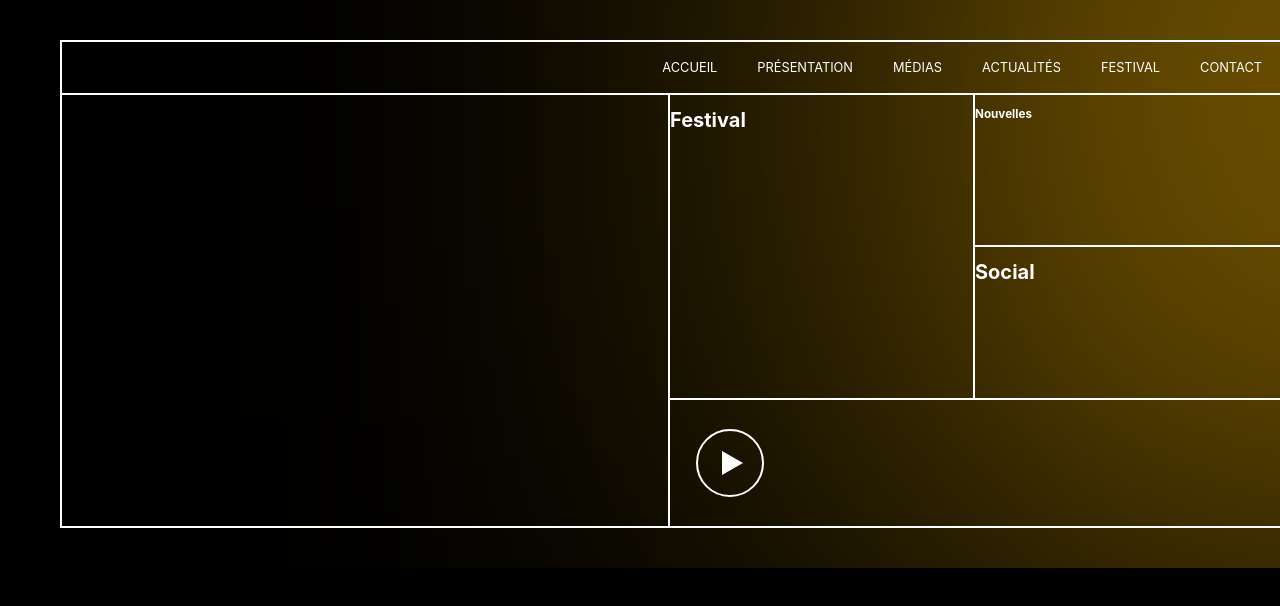
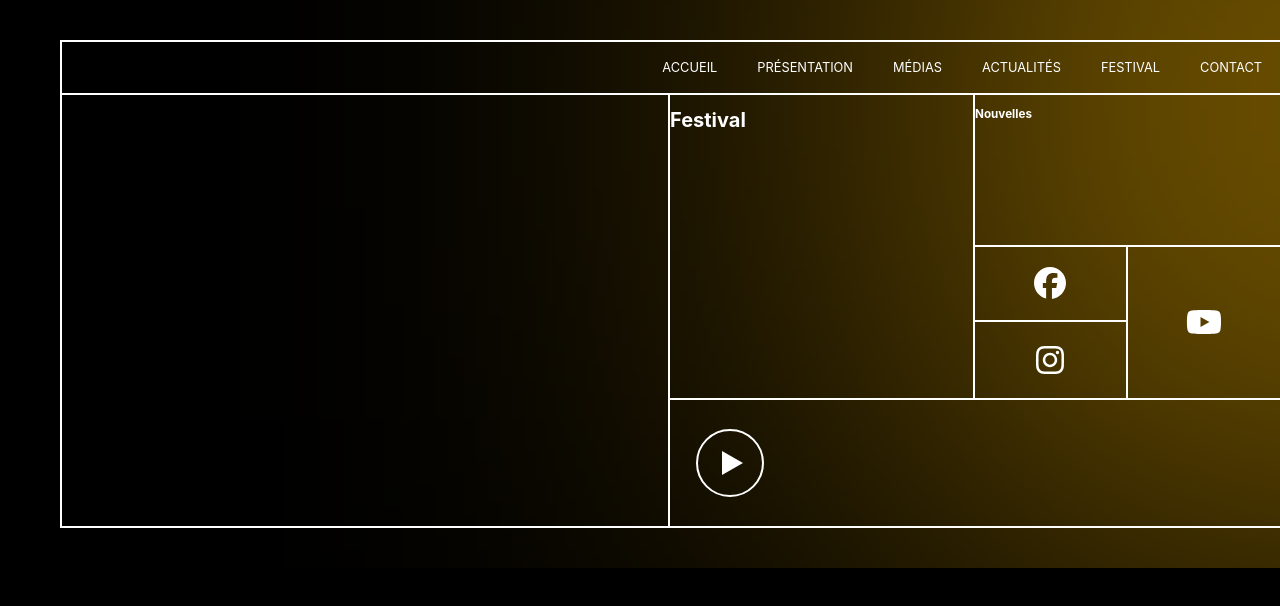
Before and after one commit to artveraa/jazzenvelay, a React (Create React App) app: page / in a window 1280 px wide. Shown: the top 606 px of the page. Built offline with nearby package versions, Linux system fonts and the light colour scheme; no server answers.

Commit message:
Hover social menu

```diff
--- a/package.json
+++ b/package.json
@@ -3,6 +3,10 @@
   "version": "0.1.0",
   "private": true,
   "dependencies": {
+    "@fortawesome/fontawesome-svg-core": "^6.4.0",
+    "@fortawesome/free-brands-svg-icons": "^6.4.0",
+    "@fortawesome/free-solid-svg-icons": "^6.4.0",
+    "@fortawesome/react-fontawesome": "^0.2.0",
     "@portabletext/react": "^3.0.0",
     "@sanity/client": "^6.1.1",
     "@testing-library/jest-dom": "^5.16.5",
--- a/src/components/HomeBanner/MultiGrid/Social/index.js
+++ b/src/components/HomeBanner/MultiGrid/Social/index.js
@@ -1,9 +1,45 @@
 import './style.scss';
+import {Link} from "react-router-dom";
+import {FontAwesomeIcon} from "@fortawesome/react-fontawesome";
+import {faFacebook} from "@fortawesome/free-brands-svg-icons";
+import {faInstagram} from "@fortawesome/free-brands-svg-icons";
+import {faYoutube} from "@fortawesome/free-brands-svg-icons";
+import {useEffect, useState} from "react";
+
 
 const Social = () => {
+
+    const [color, setColor] = useState('');
+
+    useEffect(() => {
+        const socials = document.querySelectorAll('.social-link');
+
+        socials.forEach((social) => {
+            console.log(social)
+            social.addEventListener('mouseenter', () => {
+                if (social.classList.contains('facebook')) {
+                    setColor(' facebook');
+                } else if (social.classList.contains('instagram')) {
+                    setColor(' instagram');
+                } else if (social.classList.contains('youtube')) {
+                    setColor(' youtube');
+                } else {
+                    setColor('');
+                }
+            });
+
+
+            social.addEventListener('mouseleave', () => {
+                setColor('');
+            });
+        });
+    }, []);
+
     return (
-        <div className={'social-card'}>
-            <h1>Social</h1>
+        <div className={'social-card' + color}>
+            <Link to={'facebook.com'} className={'social-link facebook'}><FontAwesomeIcon icon={faFacebook}/></Link>
+            <Link to={'instagram.com'} className={'social-link instagram'}><FontAwesomeIcon icon={faInstagram}/></Link>
+            <Link to={'youtube.com'} className={'social-link youtube'}><FontAwesomeIcon icon={faYoutube}/></Link>
         </div>
     )
 }
--- a/src/components/HomeBanner/MultiGrid/Social/style.scss
+++ b/src/components/HomeBanner/MultiGrid/Social/style.scss
@@ -1,5 +1,46 @@
 .social-card {
     grid-column: 2 / 3;
     grid-row: 2 / 3;
+    display: grid;
+    grid-template-columns: 1fr 1fr;
+    grid-template-rows: 1fr 1fr;
+    transition: background .3s ease;
+
+    .social-link {
+        display: flex;
+        justify-content: center;
+        align-items: center;
+        color: #fff;
+        font-size: 2.5vw;
+        text-decoration: none;
+    }
+
+    .social-link:nth-child(1) {
+        border-right: solid 2px #fff;
+        border-bottom: solid 2px #fff;
+    }
+
+    .social-link:nth-child(2) {
+        grid-column: 1 / 2;
+        grid-row: 2 / 3;
+        border-right: solid 2px #fff;
+    }
+
+    .social-link:nth-child(3) {
+        grid-column: 2 / 3;
+        grid-row: 1 / 3;
+    }
+
+    &.youtube {
+        background: #ff0000;
+    }
+
+    &.facebook {
+        background: #3b5998;
+    }
+
+    &.instagram {
+        background:linear-gradient(45deg, #405de6, #5851db, #833ab4, #c13584, #e1306c, #fd1d1d);
+    }
 
 }
```
Also changed, not shown: 1 other file (tests, documents, lock files or other folders).
